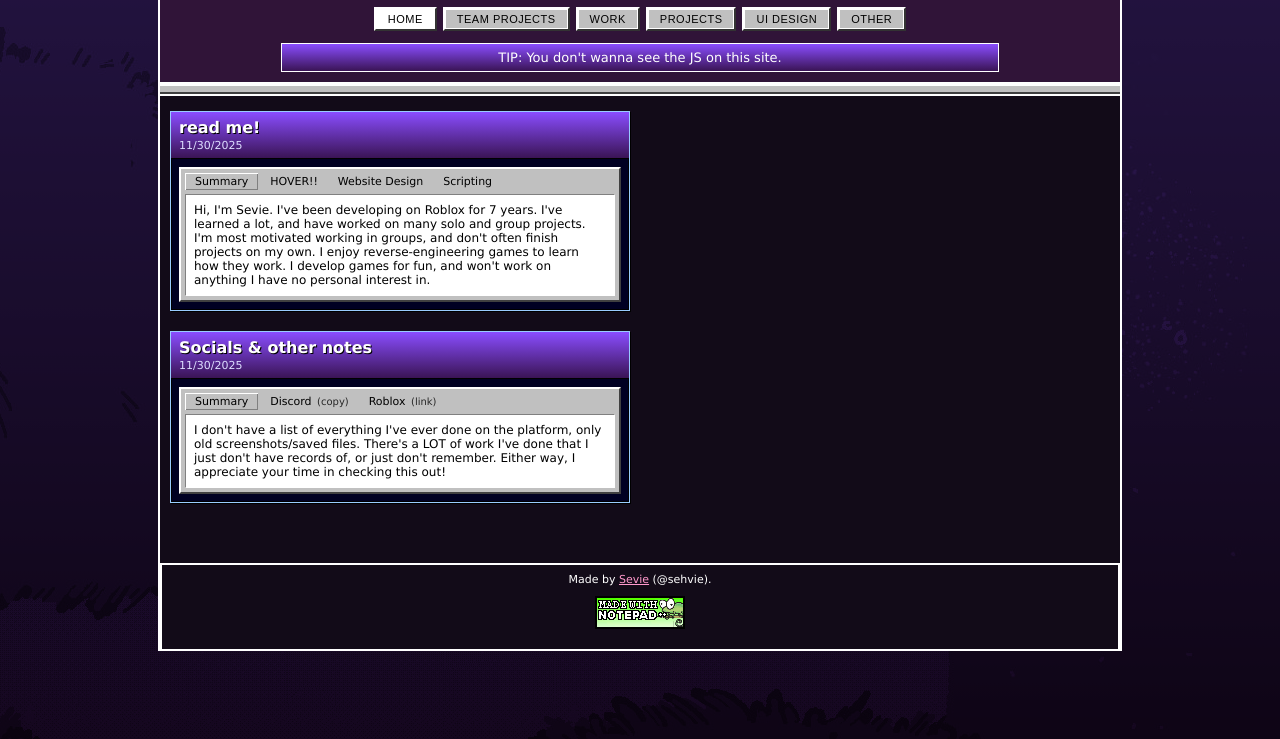
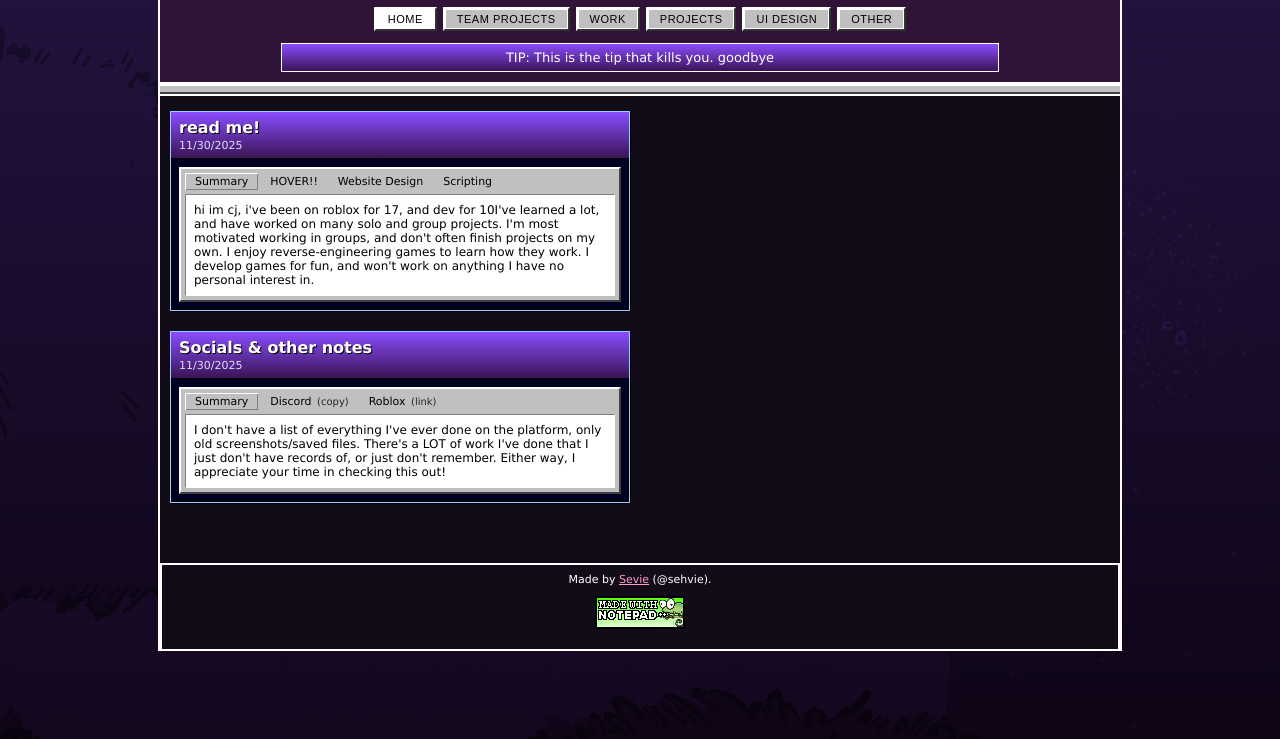
Before and after one commit to cj4hiaqoi/portfolio, a plain HTML site: page index.html in a window 1280 px wide. Shown: the part 61-800 px from the top of the page. Drawn offline with Linux system fonts and the light colour scheme.

Commit message:
Update index.html

```diff
--- a/index.html
+++ b/index.html
@@ -495,10 +495,8 @@
 			</div>
 		</div>
 		<script>
-			const startYear = 2018;
-			const currentYear = new Date().getFullYear();
-			const years = currentYear - startYear;
-			const yearsText = years + (years === 1 ? " year" : " years");
+			const yearsText = new Date().getFullYear() - 2008;
+			const devyearsText = yearsText - 7;
 
 			// data
 			const categories = [
@@ -531,11 +529,7 @@
 
 			const landingMessages = [
 				"TIP: You don't have to do anything anymore. Ever. Never Ever.",
-				"TIP: This is the tip that kills you. goodbye",
-				"TIP: I have a job.",
-				"TIP: If you're seeing this, I probably got fired from my job again.",
-				"TIP: You don't wanna see the JS on this site.", // that was reverse psychology. you got fooled. look at my code 😈😈😈
-				"TIP: You can add 88x31 gif buttons to the bottom of this site by sending a push. I WILL accept them." // line 483
+				"TIP: This is the tip that kills you. goodbye"
 			];
 
 			const cards = [
@@ -548,7 +542,7 @@
 					imageAlt: null,
 					gallery: null,
 					description:
-						`Hi, I'm Sevie. I've been developing on Roblox for ${yearsText}. ` +
+						`hi im cj, i've been on roblox for ${yearsText}, and dev for ${devyearsText}` +
 						`I've learned a lot, and have worked on many solo and group projects. I'm most motivated working in groups, ` +
 						`and don't often finish projects on my own. I enjoy reverse-engineering games to learn how they work. ` +
 						`I develop games for fun, and won't work on anything I have no personal interest in. `,
```
